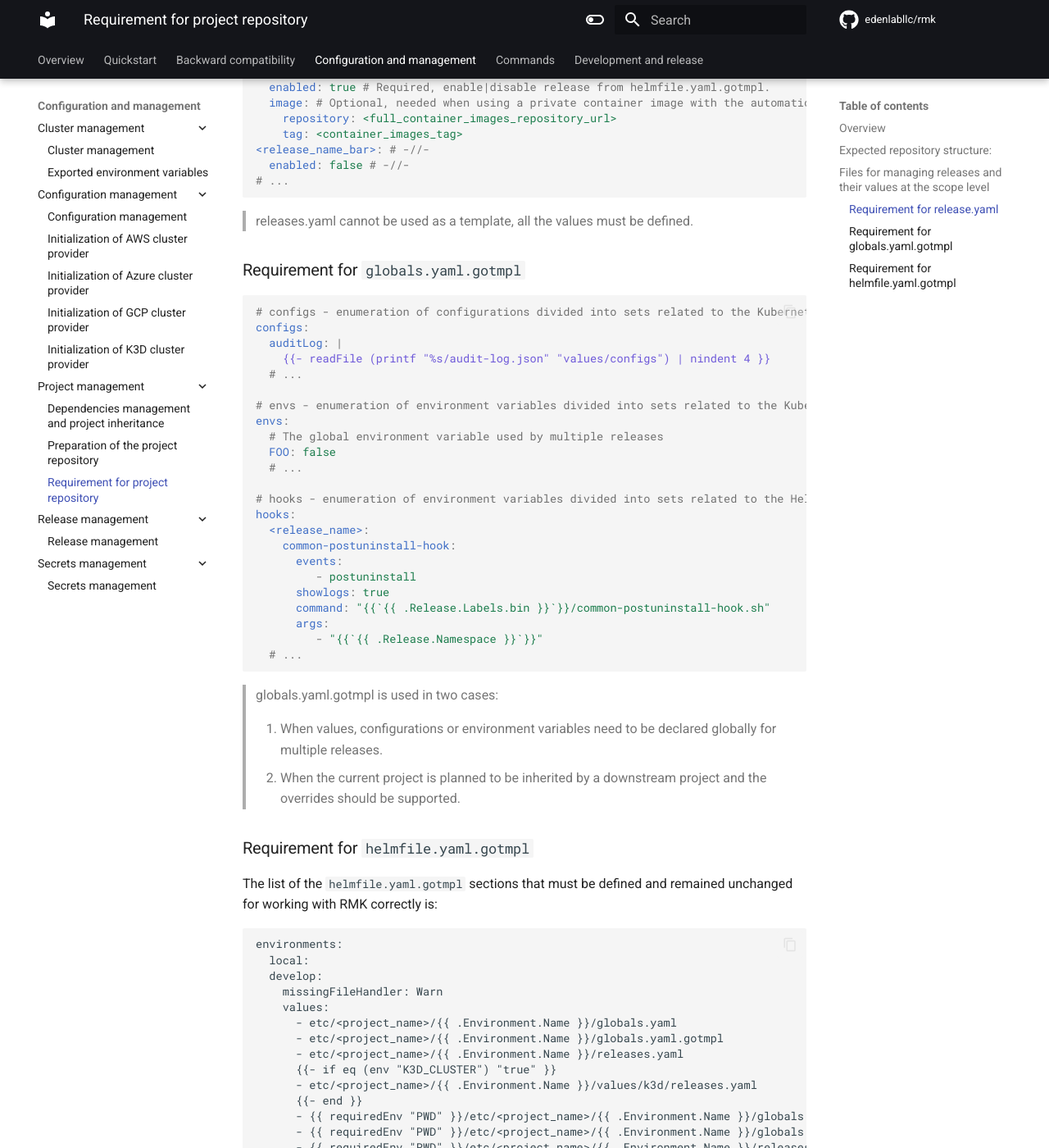
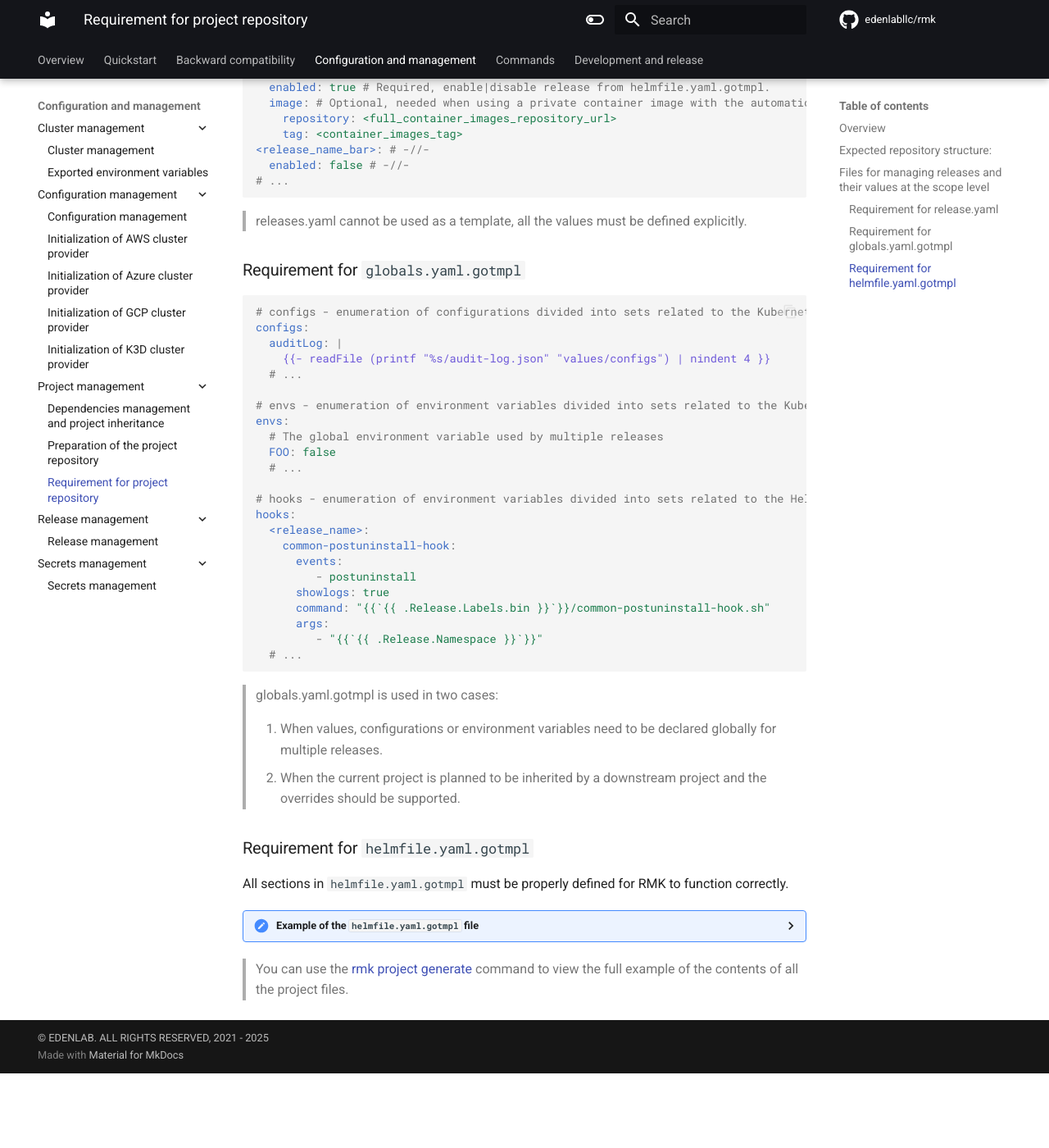
Before and after one commit to edenlabllc/rmk, an MkDocs documentation site: the page built from docs/configuration/project-management/requirement-for-project-repository.md, in a window 1280 px wide and 1400 px high, scrolled down 1405 px. Shown: the whole window at 82% size. Built offline with MkDocs 1.6.1 and Material for MkDocs 9.7.7, drawn with Linux system fonts in a browser that asks for light colours; comment, search, counter and statistics services are not loaded; the version menu is left out; after the commit the page ends 2714 px from its top, so only the background shows below that; some of the changed text lies outside the part shown.

Commit message:
#59 - Refactor preparation-of-project-repository.md and requirement-for-project-repository.md.

````diff
--- a/docs/configuration/project-management/requirement-for-project-repository.md
+++ b/docs/configuration/project-management/requirement-for-project-repository.md
@@ -42,8 +42,8 @@ etc/<downstream_project_name>/<environment>/secrets/
   <release name>.yaml.gotmpl # -//-
 etc/<downstream_project_name>/<environment>/
   releases.yaml # -//-
-  globals.yaml # - // -
-  globals.yaml.gotmpl # - // -
+  globals.yaml # -//-
+  globals.yaml.gotmpl # -//-
 helmfile.yaml.gotmpl # Helmfile describing the release process for specific project releases using the Golang templates.
 project.yaml # Project specification for the dependencies and inventory installed via RMK.
 ```
@@ -63,7 +63,7 @@ project.yaml # Project specification for the dependencies and inventory installe
 # ...
 ```
 
-> releases.yaml cannot be used as a template, all the values must be defined.
+> releases.yaml cannot be used as a template, all the values must be defined explicitly.
 
 ### Requirement for `globals.yaml.gotmpl`
 
@@ -100,7 +100,10 @@ hooks:
 
 ### Requirement for `helmfile.yaml.gotmpl`
 
-The list of the `helmfile.yaml.gotmpl` sections that must be defined and remained unchanged for working with RMK correctly is:
+All sections in `helmfile.yaml.gotmpl` must be properly defined for RMK to function correctly.
+
+<details>
+  <summary>Example of the <code>helmfile.yaml.gotmpl</code> file</summary>
 
 ```gotemplate
 environments:
@@ -192,6 +195,7 @@ releases:
   - name: <release_name_foo>
     installed: {{ .Values | get (print " <release_name_foo>" ".enabled") false }}
 ```
+</details>
 
 > You can use the [rmk project generate](../../commands.md#generate-g-1)
 > command to view the full example of the contents of all the project files.
````
Also changed, not shown: docs/configuration/project-management/preparation-of-project-repository.md (+1 -1 lines).
